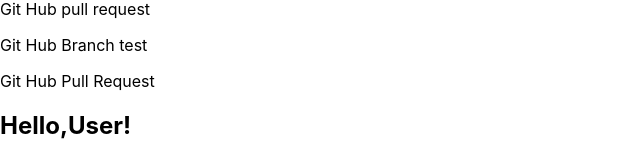
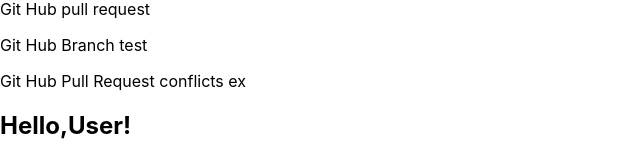
Before and after one commit to hansitharuka/git-practice, a React (Create React App) app: page / in a window 1280 px wide. Shown: the part 119-280 px from the top of the page, without its empty margins (0-640 px from the left). Built offline with nearby package versions, Linux system fonts and the light colour scheme.

Commit message:
conflict eg

```diff
--- a/src/Pages/Home.js
+++ b/src/Pages/Home.js
@@ -21,7 +21,7 @@
 
         <p>Git Hub Branch test</p>
 
-        <p>Git Hub Pull Request</p>
+        <p>Git Hub Pull Request conflicts ex</p>
 
         <h2>{getGreeting()}</h2>
 
```
